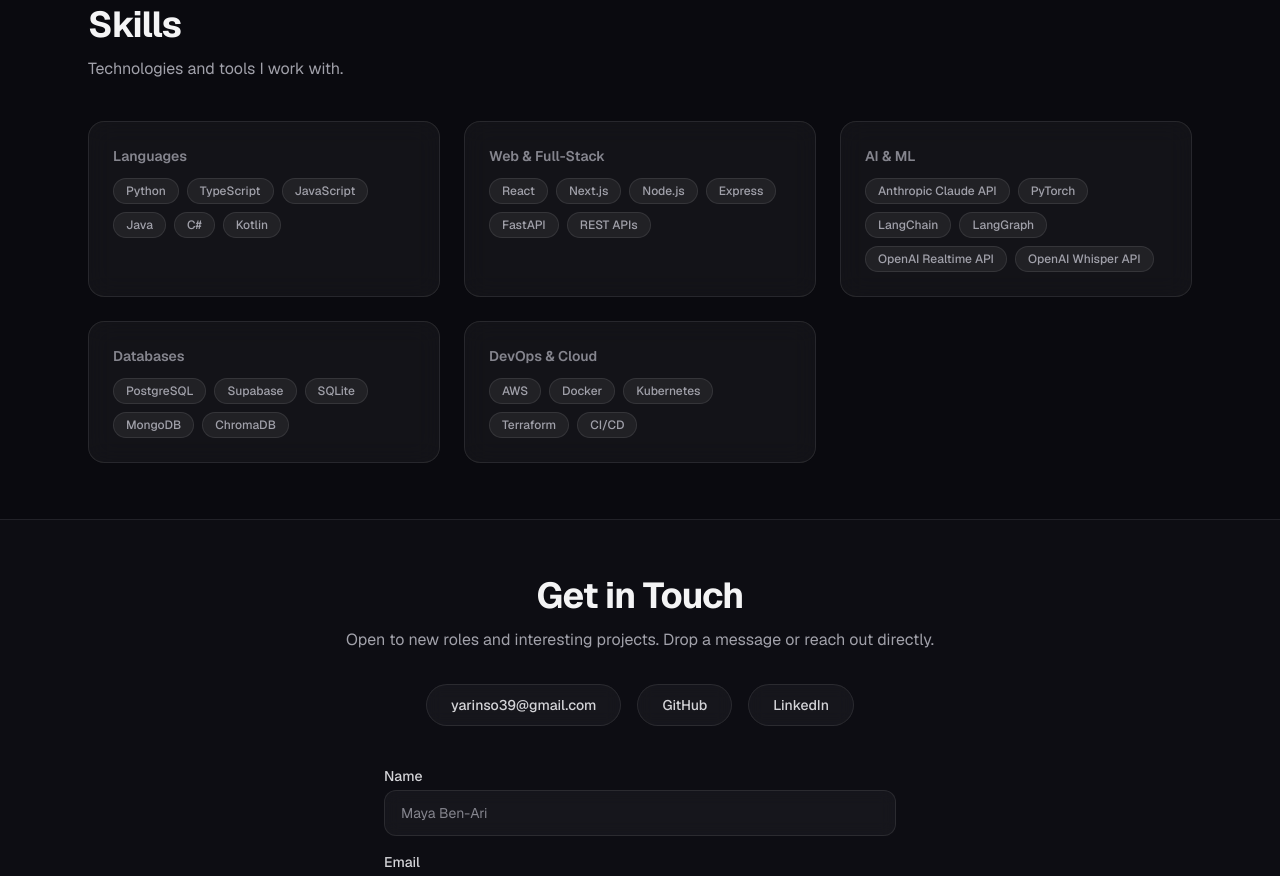
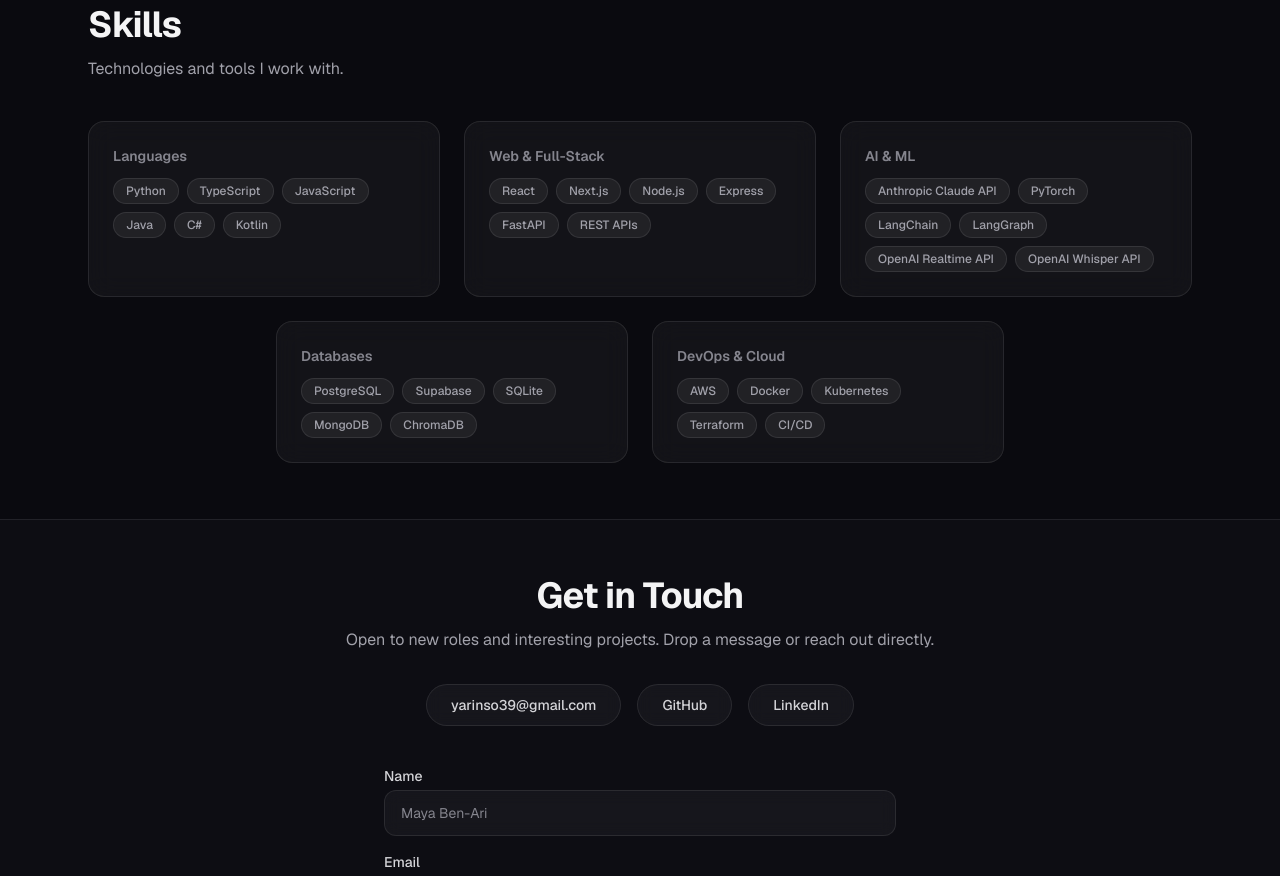
Before and after one commit to yarins0/yarin-lab, a Next.js app: page / in a window 1280 px wide. Shown: the part 1700-2576 px from the top of the page. Built offline with nearby package versions, Linux system fonts and the light colour scheme.

Commit message:
Center the last row of Skills cards
The 3-column grid left-aligned the final row of 2 cards. A flex wrap with justify-center centers it; explicit card widths keep the 1/2/3 column steps.

```diff
--- a/src/components/sections/Skills.tsx
+++ b/src/components/sections/Skills.tsx
@@ -65,7 +65,8 @@ function SkillGroups({
   groups: { category: string; tags: string[] }[];
 }) {
   return (
-    <div className="grid grid-cols-1 gap-6 sm:grid-cols-2 lg:grid-cols-3">
+    /* Flex wrap instead of grid so the last, partly filled row centers itself */
+    <div className="flex flex-wrap justify-center gap-6">
       {groups.map((group) => (
         <SkillGroup key={group.category} group={group} />
       ))}
@@ -80,7 +81,7 @@ function SkillGroup({
   group: { category: string; tags: string[] };
 }) {
   return (
-    <div className="rounded-2xl border border-glass-edge bg-glass p-6 backdrop-blur-md transition-[border-color,box-shadow,transform] duration-200 hover:-translate-y-1 hover:border-accent-mid/40 hover:shadow-lg hover:shadow-accent-mid/10">
+    <div className="w-full sm:w-[calc(50%-0.75rem)] lg:w-[calc(33.333%-1rem)] rounded-2xl border border-glass-edge bg-glass p-6 backdrop-blur-md transition-[border-color,box-shadow,transform] duration-200 hover:-translate-y-1 hover:border-accent-mid/40 hover:shadow-lg hover:shadow-accent-mid/10">
       <h3 className="mb-3 text-sm font-semibold text-faint">{group.category}</h3>
       <div className="flex flex-wrap gap-2">
         {group.tags.map((tag) => (
```
